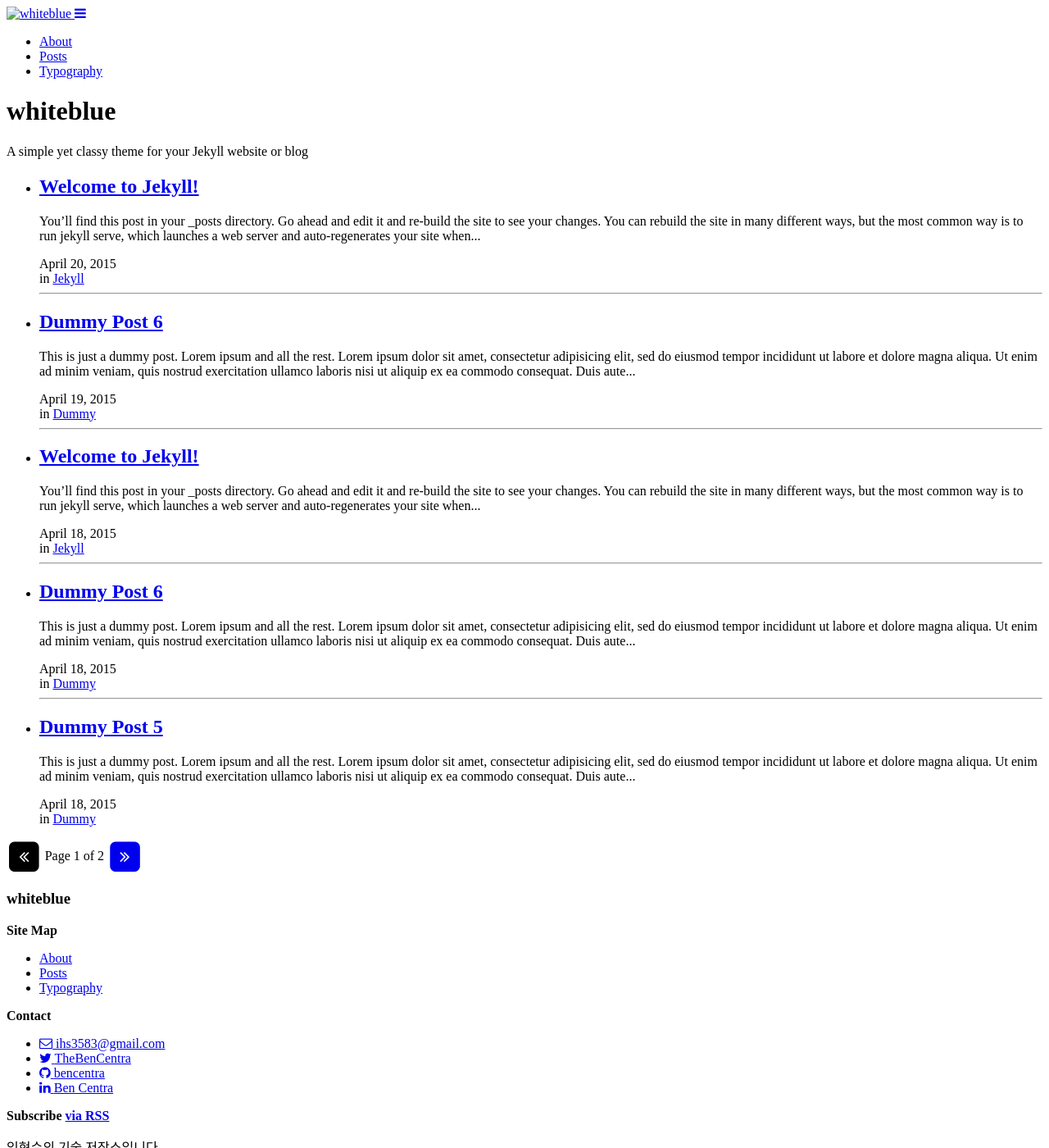
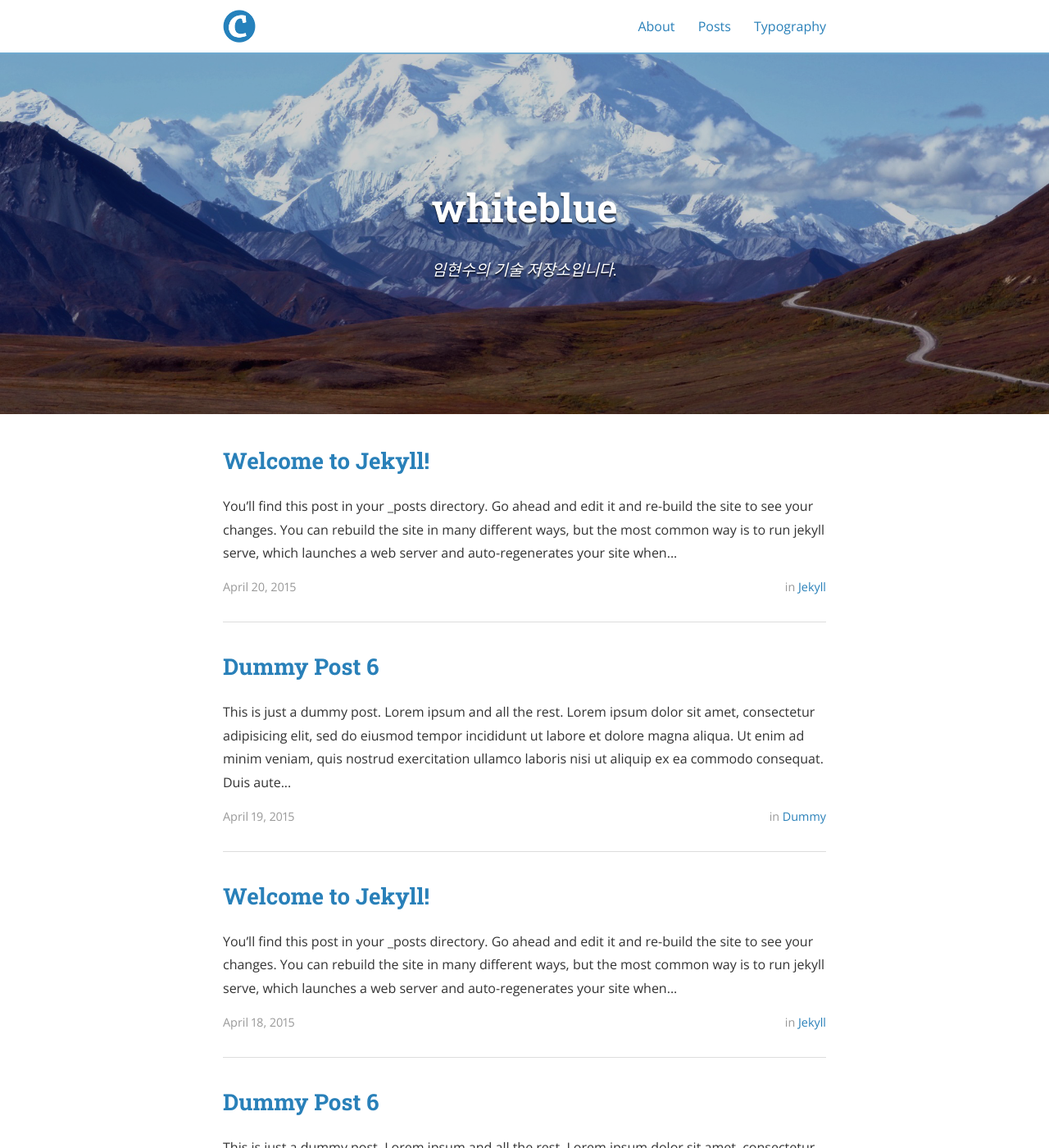
Before and after one commit to whiteblue0/whiteblue0.github.io, a Jekyll site: the page built from index.html, in a window 1280 px wide and 1400 px high. Shown: the whole window at 82% size. Built offline with Jekyll 4.4.1, drawn with Linux system fonts in a browser that asks for light colours; nearby versions of some CDN libraries; the list of posts is cut into pages by our own code.

Commit message:
[fix] aplly css on pages

```diff
--- a/_config.yml
+++ b/_config.yml
@@ -10,15 +10,15 @@ exclude:
 
 # Site settings
 title: whiteblue
-subtitle: "A simple yet classy theme for your Jekyll website or blog"
+subtitle: "임현수의 기술 저장소입니다."
 email: ihs3583@gmail.com
 name: Hyeonsoo Im
 description: >
-  임현수의 기술 저장소입니다.
+
 # Base URL of site (i.e. /blog). It should always start with a slash,
 # and never end with a slash. Set it to a blank value if hosting at the
 # root of your server.
-baseurl: "whiteblue0.github.io" # the subpath of your site, e.g. /blog/
+baseurl: "" # the subpath of your site, e.g. /blog/
 url: "whiteblue0.github.io" # the base hostname & protocol for your site
 cover: "/assets/header_image.jpg"
 logo: "/assets/logo.png"
```
